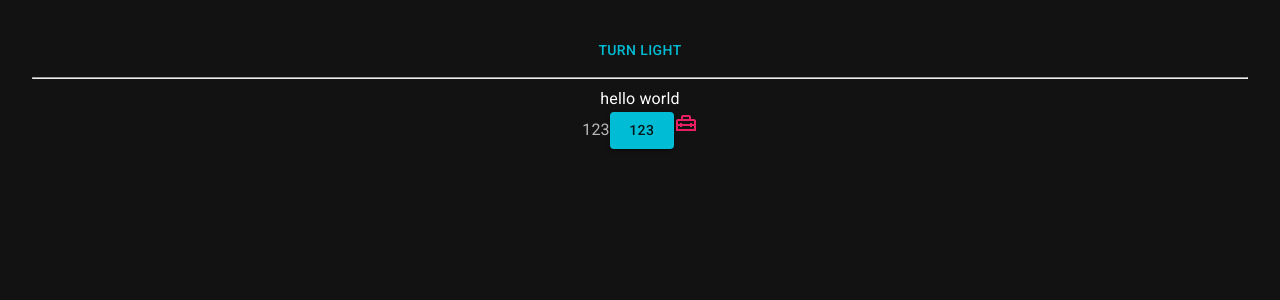
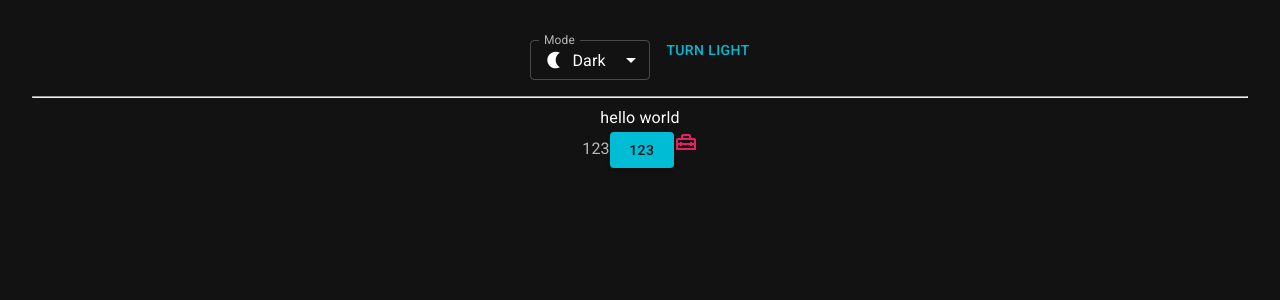
Before and after one commit to hieule06/trello-web, a React (Vite) app: page / in a window 1280 px wide. Both pictures are taken after a click on the button "TURN DARK". Shown: the top 300 px of the page. Built offline with nearby package versions, Linux system fonts and the light colour scheme.

Commit message:
add function

```diff
--- a/src/App.jsx
+++ b/src/App.jsx
@@ -1,8 +1,73 @@
-import { Button, Typography } from "@mui/material";
+import { Box, Button, Typography } from "@mui/material";
 import "./App.css";
 import { HomeRepairServiceOutlined } from "@mui/icons-material";
 import { pink } from "@mui/material/colors";
 import { useColorScheme } from "@mui/material/styles";
+import InputLabel from "@mui/material/InputLabel";
+import MenuItem from "@mui/material/MenuItem";
+import FormControl from "@mui/material/FormControl";
+import Select from "@mui/material/Select";
+import LightModeIcon from "@mui/icons-material/LightMode";
+import NightlightIcon from "@mui/icons-material/Nightlight";
+import SettingsBrightnessIcon from "@mui/icons-material/SettingsBrightness";
+
+function ModeSelect() {
+  const { mode, setMode } = useColorScheme();
+  const handleChange = (event) => {
+    const SelectMode = event.target.value;
+    setMode(SelectMode);
+  };
+
+  return (
+    <FormControl sx={{ m: 1, minWidth: 120 }} size="small">
+      <InputLabel id="label-select-duck-light-mode">Mode</InputLabel>
+      <Select
+        labelId="label-select-duck-light-mode"
+        id="select-duck-light-mode"
+        value={mode}
+        label="mode"
+        onChange={handleChange}
+      >
+        <MenuItem value="light">
+          <Box
+            sx={{
+              display: "flex",
+              alignItems: "center",
+              gap: 1
+            }}
+          >
+            <LightModeIcon fontSize="small"></LightModeIcon>
+            Light
+          </Box>
+        </MenuItem>
+        <MenuItem value="dark">
+          <Box
+            sx={{
+              display: "flex",
+              alignItems: "center",
+              gap: 1
+            }}
+          >
+            <NightlightIcon fontSize="small"></NightlightIcon>
+            Dark
+          </Box>
+        </MenuItem>
+        <MenuItem value="system">
+          <Box
+            sx={{
+              display: "flex",
+              alignItems: "center",
+              gap: 1
+            }}
+          >
+            <SettingsBrightnessIcon fontSize="small"></SettingsBrightnessIcon>
+            System
+          </Box>
+        </MenuItem>
+      </Select>
+    </FormControl>
+  );
+}
 
 function ModeToggle() {
   const { mode, setMode } = useColorScheme();
@@ -20,6 +85,7 @@
 function App() {
   return (
     <>
+      <ModeSelect />
       <ModeToggle />
       <hr />
       <div>hello world</div>
```
